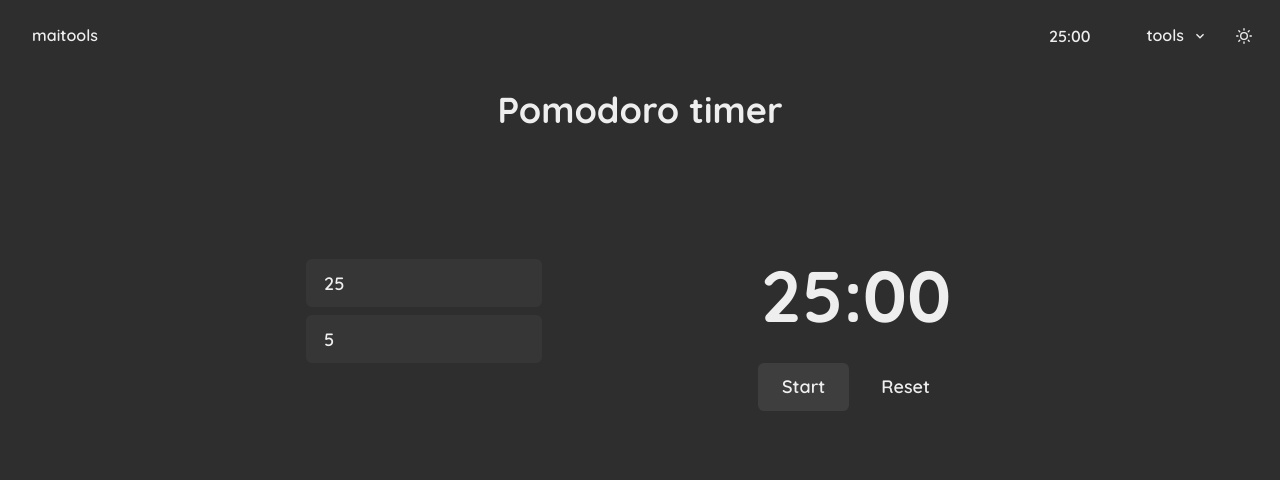
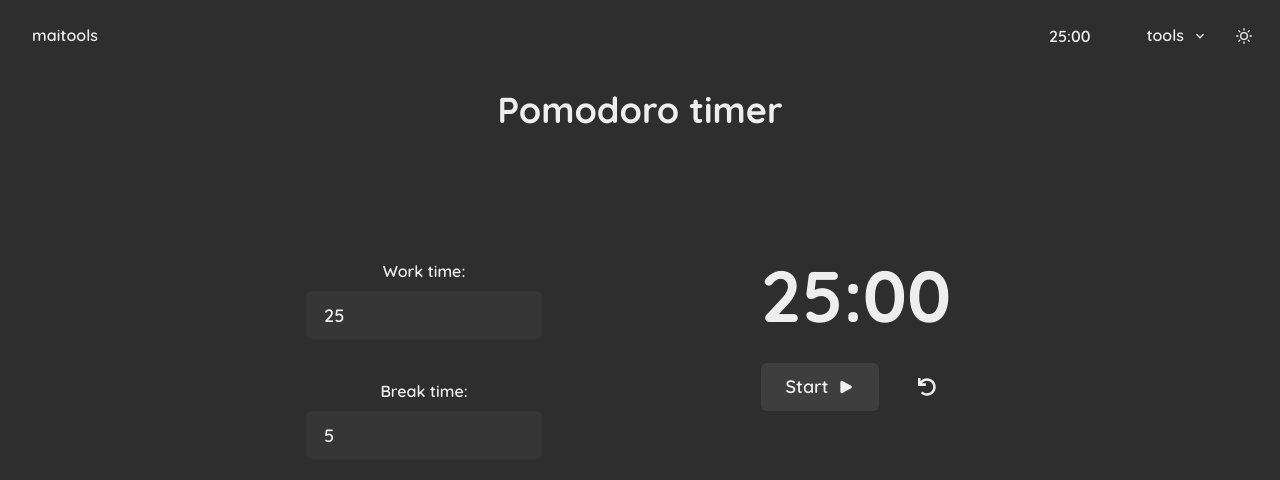
Before and after one commit to olimeme/maitools, a React (Vite) app: page /pomodoro-timer in a window 1280 px wide. Shown: the top 480 px of the page. Built offline with nearby package versions, Linux system fonts and the light colour scheme.

Commit message:
pomodoro: ui changes

```diff
--- a/package.json
+++ b/package.json
@@ -18,6 +18,7 @@
     "framer-motion": "^10.10.0",
     "react": "^18.2.0",
     "react-dom": "^18.2.0",
+    "react-icons": "^4.8.0",
     "react-markdown": "^8.0.7",
     "react-router": "^6.10.0",
     "react-router-dom": "^6.10.0",
--- a/src/components/PomodoroTimer.tsx
+++ b/src/components/PomodoroTimer.tsx
@@ -2,17 +2,15 @@ import {
   Box,
   Button,
   Center,
-  CircularProgress,
-  CircularProgressLabel,
   HStack,
   Heading,
-  Text,
-  VStack,
+  IconButton,
   useToast,
 } from "@chakra-ui/react";
 import { useEffect, useMemo, useRef, useState } from "react";
 import { getInitialStateFromLocalStorage } from "../helpers/getInitialStateFromLocalStorage";
-
+import { FaUndo } from "react-icons/fa";
+import { HiPause, HiPlay } from "react-icons/hi2";
 interface PomodoroTimerProps {
   workTime: number;
   breakTime: number;
@@ -116,13 +114,21 @@ const PomodoroTimer: React.FC<PomodoroTimerProps> = ({
         {displayTime(timeRemaining)}
       </Heading>
       <Center>
-        <HStack mt={8}>
-          <Button size={"lg"} onClick={pauseTimer}>
+        <HStack mt={8} spacing={"6"}>
+          <Button
+            size={"lg"}
+            onClick={pauseTimer}
+            rightIcon={isActive ? <HiPause /> : <HiPlay />}
+          >
             {isActive ? "Pause" : "Start"}
           </Button>
-          <Button size={"lg"} onClick={resetTimer} variant={"ghost"}>
-            Reset
-          </Button>
+          <IconButton
+            size={"lg"}
+            aria-label="retry"
+            icon={<FaUndo />}
+            variant={"ghost"}
+            onClick={resetTimer}
+          />
         </HStack>
       </Center>
     </Box>
--- a/src/pages/PomodoroTimerPage.tsx
+++ b/src/pages/PomodoroTimerPage.tsx
@@ -9,6 +9,7 @@ import {
   Heading,
   Input,
   Spacer,
+  Text,
   VStack,
 } from "@chakra-ui/react";
 import PomodoroTimer from "../components/PomodoroTimer";
@@ -32,6 +33,7 @@ const PomodoroTimerPage = () => {
           <Box flex={1}>
             <Center>
               <VStack>
+                <Text>Work time:</Text>
                 <Input
                   variant="filled"
                   placeholder="Work time"
@@ -42,6 +44,7 @@ const PomodoroTimerPage = () => {
                   value={workTime === 0 ? "" : workTime}
                   type="number"
                 />
+                <Text pt={8}>Break time:</Text>
                 <Input
                   variant="filled"
                   placeholder="Break time"
```
Also changed, not shown: 1 other file (tests, documents, lock files or other folders).
